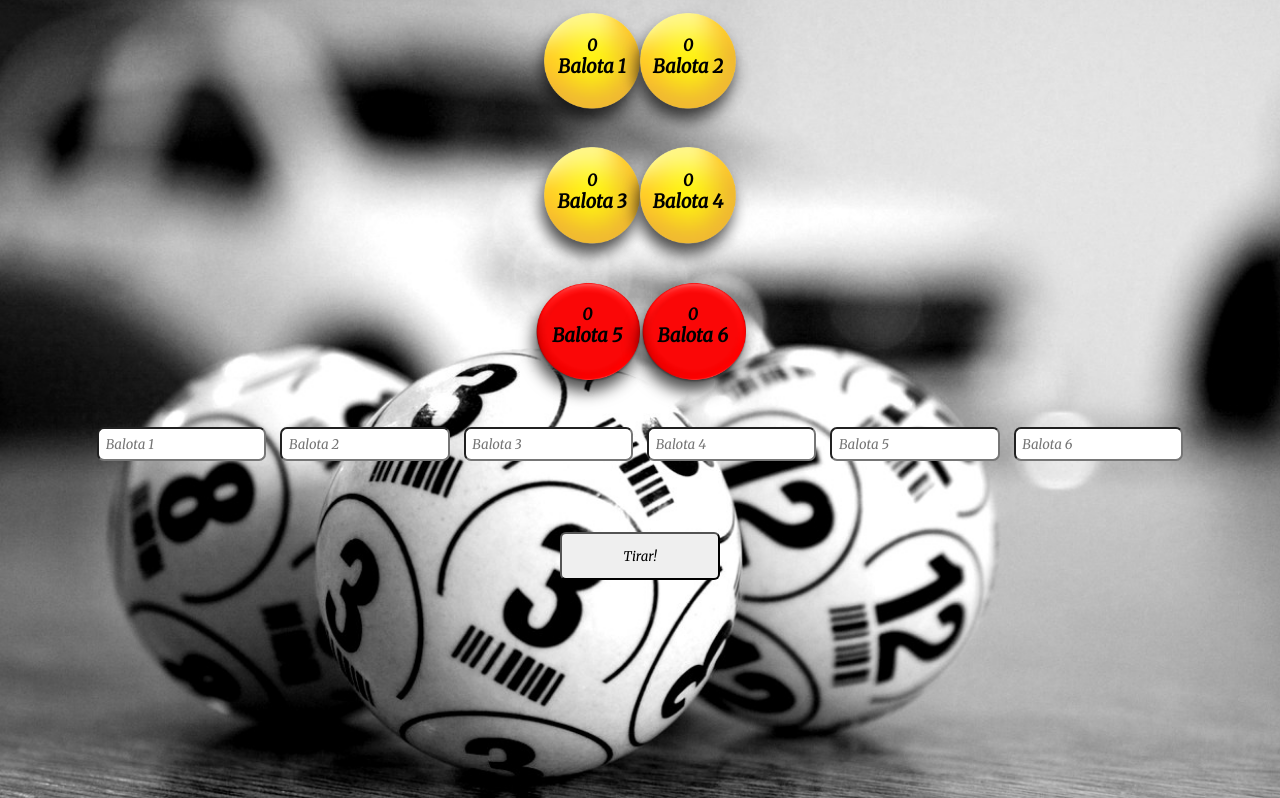
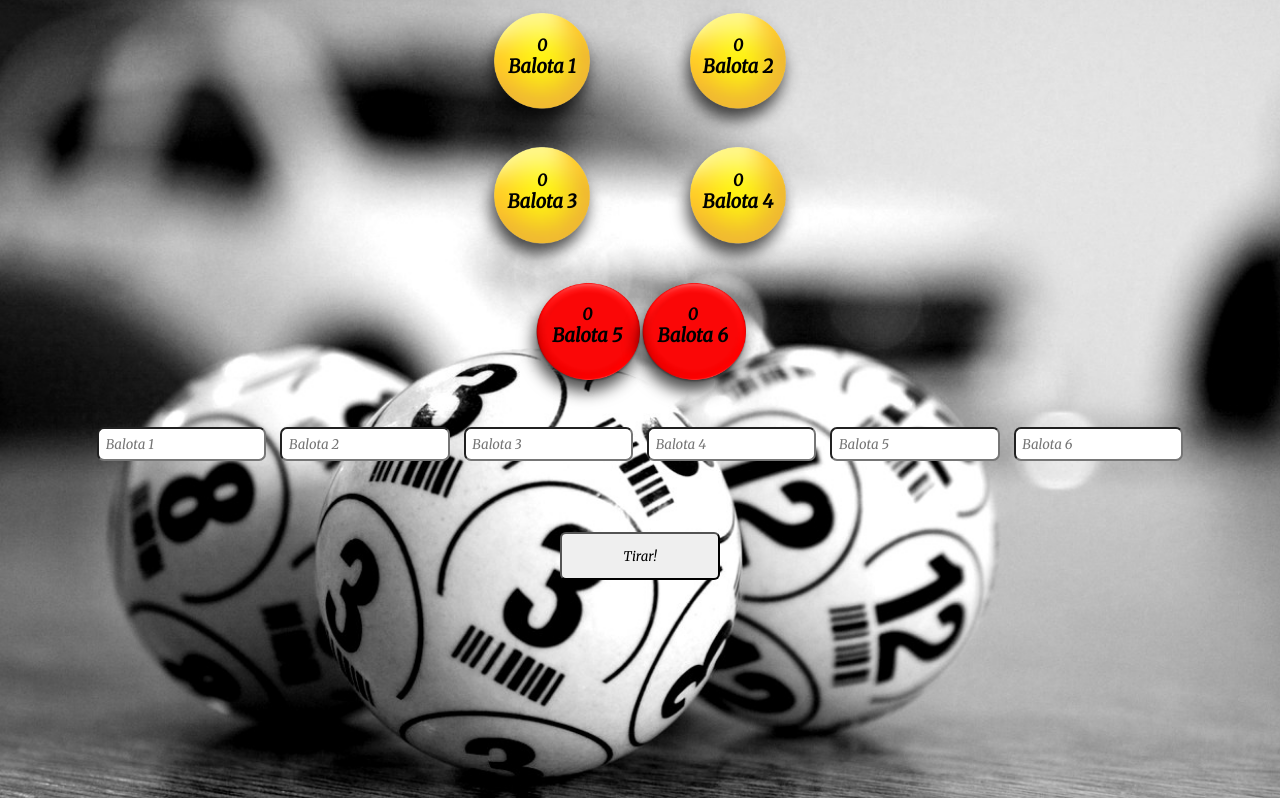
Before and after one commit to LeiderGalindo29/Balotas, a plain HTML site: page index.html in a window 1280 px wide. Shown: the part 82-880 px from the top of the page. Drawn offline with Linux system fonts and the light colour scheme.

Commit message:
Finish 2

```diff
--- a/css/style.css
+++ b/css/style.css
@@ -33,6 +33,7 @@
     display: flex;
     justify-content: center;
     padding: 1em;
+    gap: 8%;
 }
 
 .balota-only {
```
